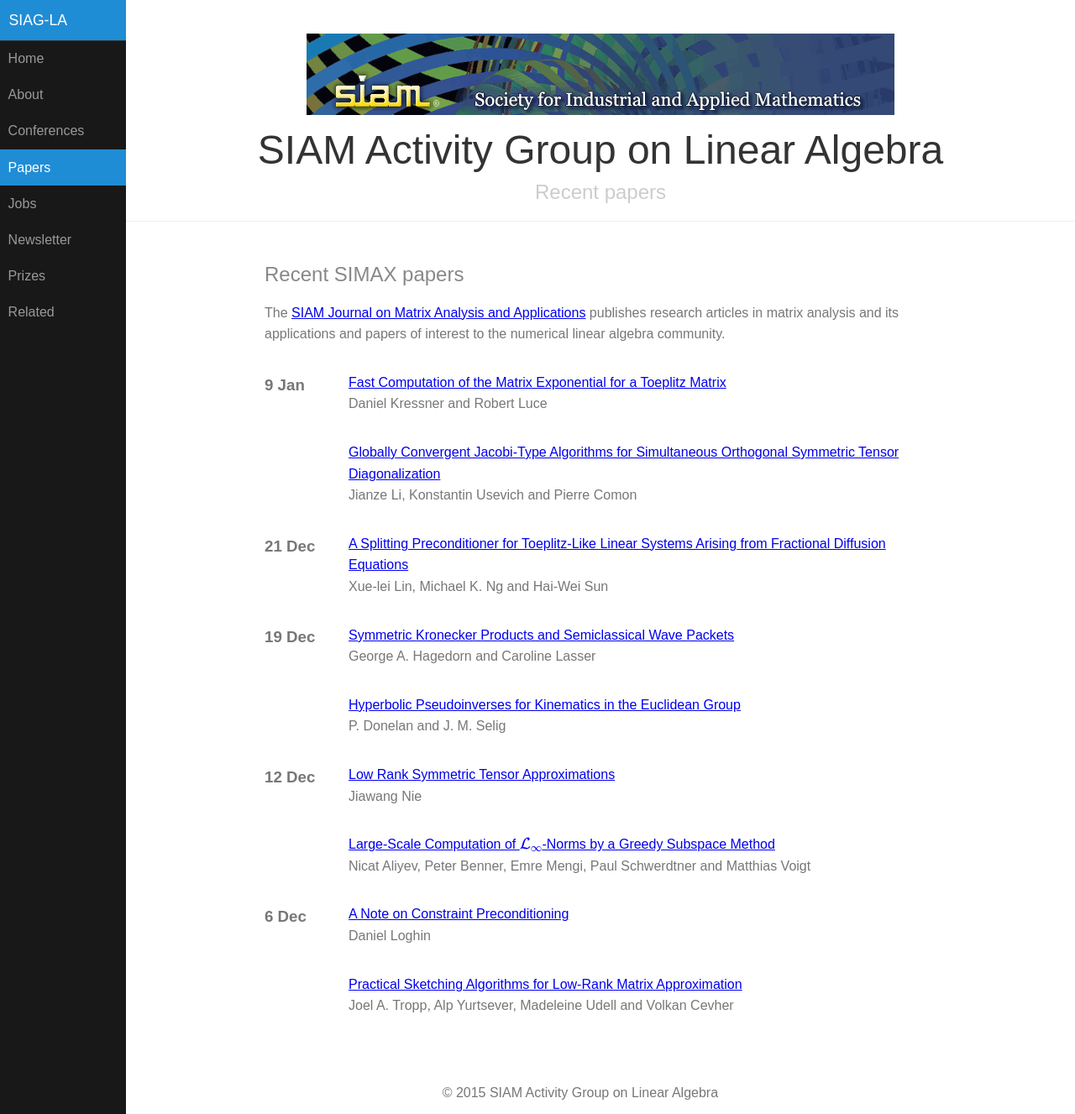
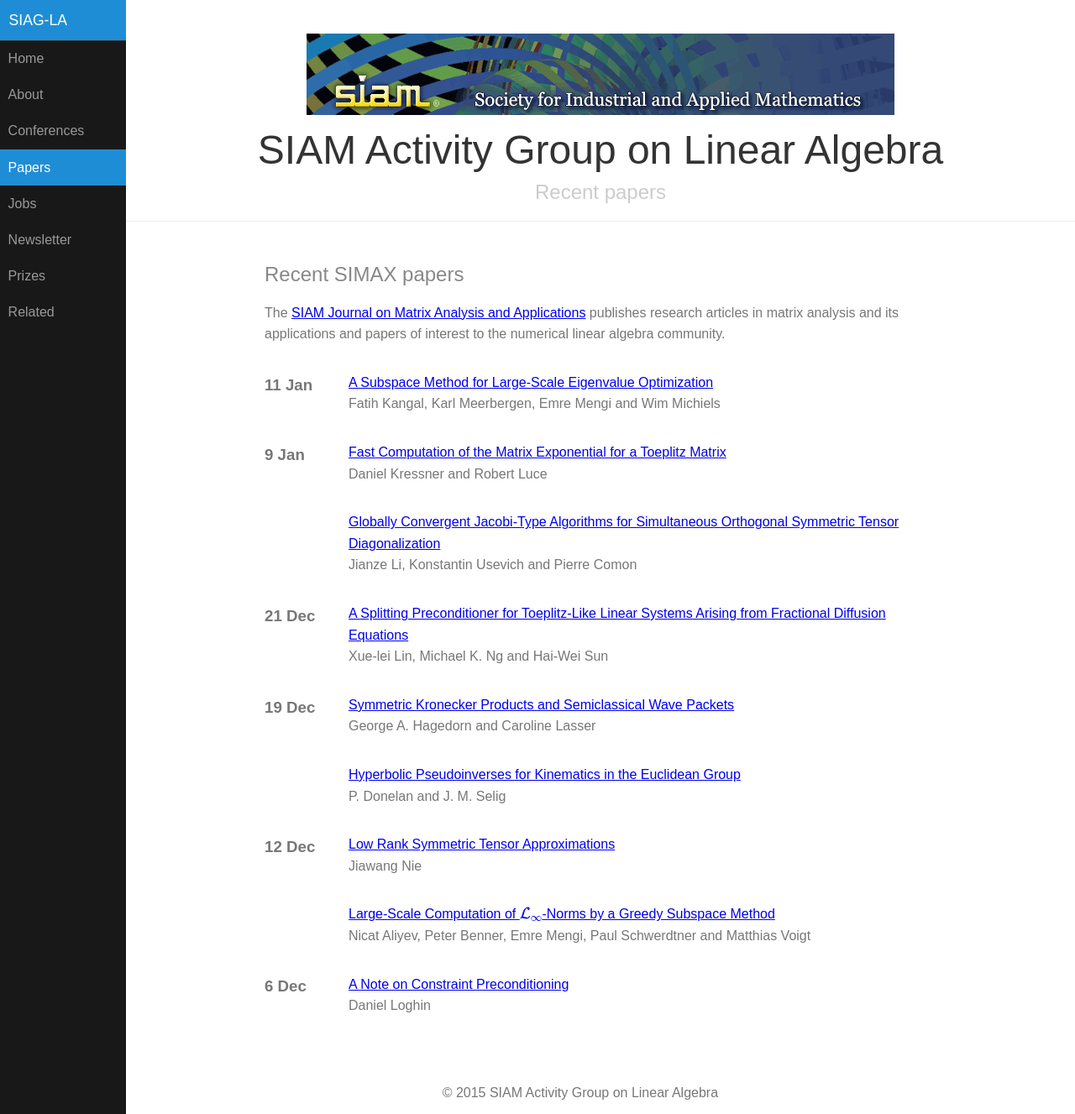
Before and after one commit to dbindel/siagla, a Jekyll site: the page built from simax.html, in a window 1280 px wide and 1327 px high. Shown: the whole window at 84% size. Built offline with Jekyll 4.4.1, drawn with Linux system fonts in a browser that asks for light colours; formulas are drawn with MathJax 3.

Commit message:
Automated updates to simax.yml

```diff
--- a/_data/simax.yml
+++ b/_data/simax.yml
@@ -2579,3 +2579,11 @@
   pp_start: '23'
   title: Fast Computation of the Matrix Exponential for a Toeplitz Matrix
   volume: '39'
+- authors: Fatih Kangal, Karl Meerbergen, Emre Mengi and Wim Michiels
+  date: '2018-01-11T08:00:00Z'
+  doi: doi:10.1137/16M1070025
+  link: http://epubs.siam.org/doi/abs/10.1137/16M1070025?ai=s7&mi=3ezuvv&af=R
+  pp_end: '82'
+  pp_start: '48'
+  title: A Subspace Method for Large-Scale Eigenvalue Optimization
+  volume: '39'
```
